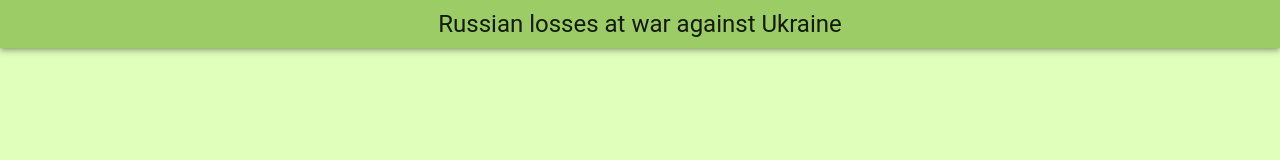
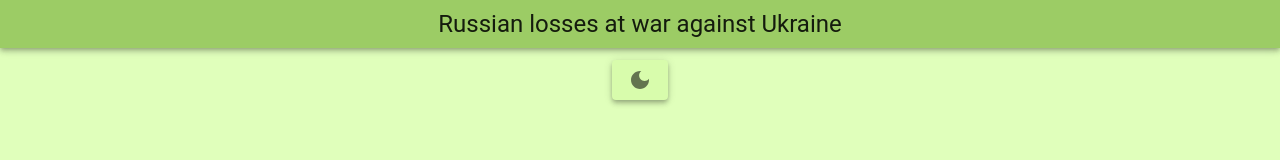
Before and after one commit to saachok/russian-losses-statistics, a React (Create React App) app: page / in a window 1280 px wide. Shown: the top 160 px of the page. Built offline with nearby package versions, Linux system fonts and the light colour scheme.

Commit message:
added button

```diff
--- a/src/App.js
+++ b/src/App.js
@@ -1,6 +1,7 @@
 import Header from "./components/Header";
 import ChartsHolder from "./components/chartsHolder/ChartsHolder";
 import { Container, createTheme, ThemeProvider } from "@mui/material";
+import ButtonsHolder from "./components/ButtonsHolder";
 
 const theme = createTheme({
   palette: {
@@ -30,6 +31,7 @@
         }}
       >
         <Header />
+        <ButtonsHolder />
         <ChartsHolder />
       </Container>
     </ThemeProvider>
--- /dev/null
+++ b/src/components/ButtonsHolder.js
@@ -0,0 +1,21 @@
+import { Box } from "@mui/system";
+import { Paper } from "@mui/material";
+import React from "react";
+import ChangeThemeButton from "./UI/buttons/ChangeThemeButton";
+
+const ButtonsHolder = () => {
+  return (
+    <Paper
+      elevation={4}
+      sx={{
+        position: "absolute",
+        top: "60px",
+        backgroundColor: "#d8fcac",
+      }}
+    >
+      <ChangeThemeButton />
+    </Paper>
+  );
+};
+
+export default ButtonsHolder;
--- a/src/components/Header.js
+++ b/src/components/Header.js
@@ -8,6 +8,7 @@
       sx={{
         width: "100wv",
         alignItems: "center",
+        flexDirection: "row",
         textAlign: "center",
         justifyContent: "center",
       }}
--- /dev/null
+++ b/src/components/UI/buttons/ChangeThemeButton.js
@@ -0,0 +1,19 @@
+import React from "react";
+import LightModeIcon from "@mui/icons-material/LightMode";
+import DarkModeIcon from "@mui/icons-material/DarkMode";
+import { IconButton } from "@mui/material";
+
+const ChangeThemeButton = () => {
+  return (
+    <IconButton
+      sx={{
+        marginLeft: "8px",
+        marginRight: "8px",
+      }}
+    >
+      <DarkModeIcon />
+    </IconButton>
+  );
+};
+
+export default ChangeThemeButton;
```
